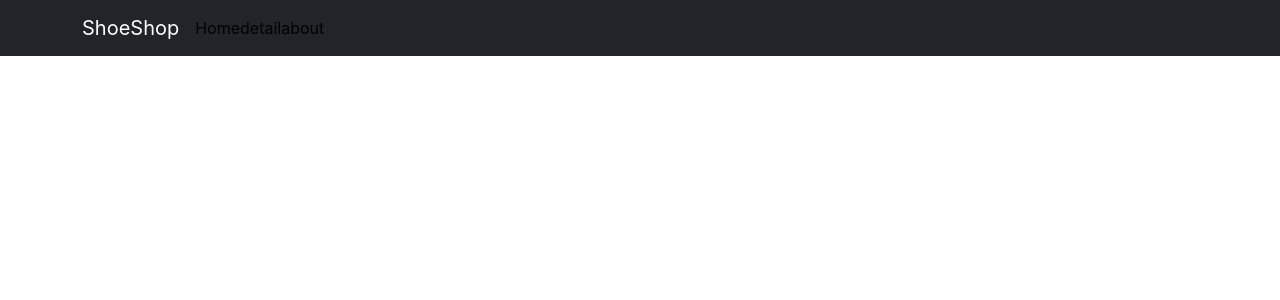
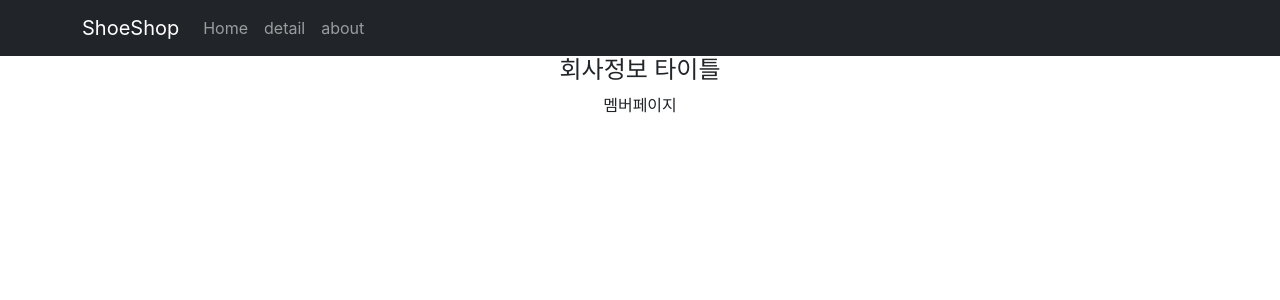
Before and after one commit to passrim/shopping, a React (Create React App) app: page /shopping/about/member in a window 1280 px wide. Shown: the top 300 px of the page. Built offline with nearby package versions, Linux system fonts and the light colour scheme.

Commit message:
멤버,위치 페이지 추가

```diff
--- a/src/App.js
+++ b/src/App.js
@@ -4,23 +4,28 @@ import { Navbar, Container, Nav} from 'react-bootstrap';
 import './App.css';
 import Card from './components/Card';
 import Detail from './contents/Detail';
+import About from './contents/About';
 
 import Data from './data';
-import { Routes, Route, Link } from "react-router-dom";
+import { Routes, Route, useNavigate } from "react-router-dom";
 
 function App() {
-  let [product,setProduct] = useState(Data);
+  let [product] = useState(Data);
+  let navigate = useNavigate();
+
   return (
     <div className="App">
-
 
       <Navbar bg="dark" variant="dark">
         <Container>
         <Navbar.Brand href="/shopping">ShoeShop</Navbar.Brand>
         <Nav className="me-auto">
-          <Link to="/shopping">Home</Link>
+          {/* <Link to="/shopping">Home</Link>
           <Link to="/shopping/detail">detail</Link>
-          <Link to="/shopping/about">about</Link>
+          <Link to="/shopping/about">about</Link> */}
+          <Nav.Link onClick={() => {navigate('/shopping')}}>Home</Nav.Link>
+          <Nav.Link onClick={() => {navigate('/shopping/detail')}}>detail</Nav.Link>
+          <Nav.Link onClick={() => {navigate('/shopping/about')}}>about</Nav.Link>
         </Nav>
         </Container>
       </Navbar>
@@ -59,7 +64,13 @@ function App() {
         </>
       } />
         <Route path="/shopping/detail" element={<Detail product={product} />} />
-        <Route path="/shopping/about" element={<div>about페이지</div>} />
+        <Route path="/shopping/about" element={<About />}>
+          <Route path="member" element={<div>멤버페이지</div>} />
+          <Route path="location" element={<div>위치페이지</div>} />
+        </Route>
+        {/* <Route path="/shopping/about/member" element={<About />} />
+        <Route path="/shopping/about/location" element={<About />} /> */}
+        <Route path="*" element={<div>없는페이지</div>} />
       </Routes>
 
     </div>
--- /dev/null
+++ b/src/contents/About.jsx
@@ -0,0 +1,12 @@
+import { Outlet } from "react-router-dom";
+
+function About() {
+  return (
+    <>
+      <h4>회사정보 타이틀</h4>
+      <Outlet></Outlet>
+    </>
+  );
+}
+
+export default About;
```
